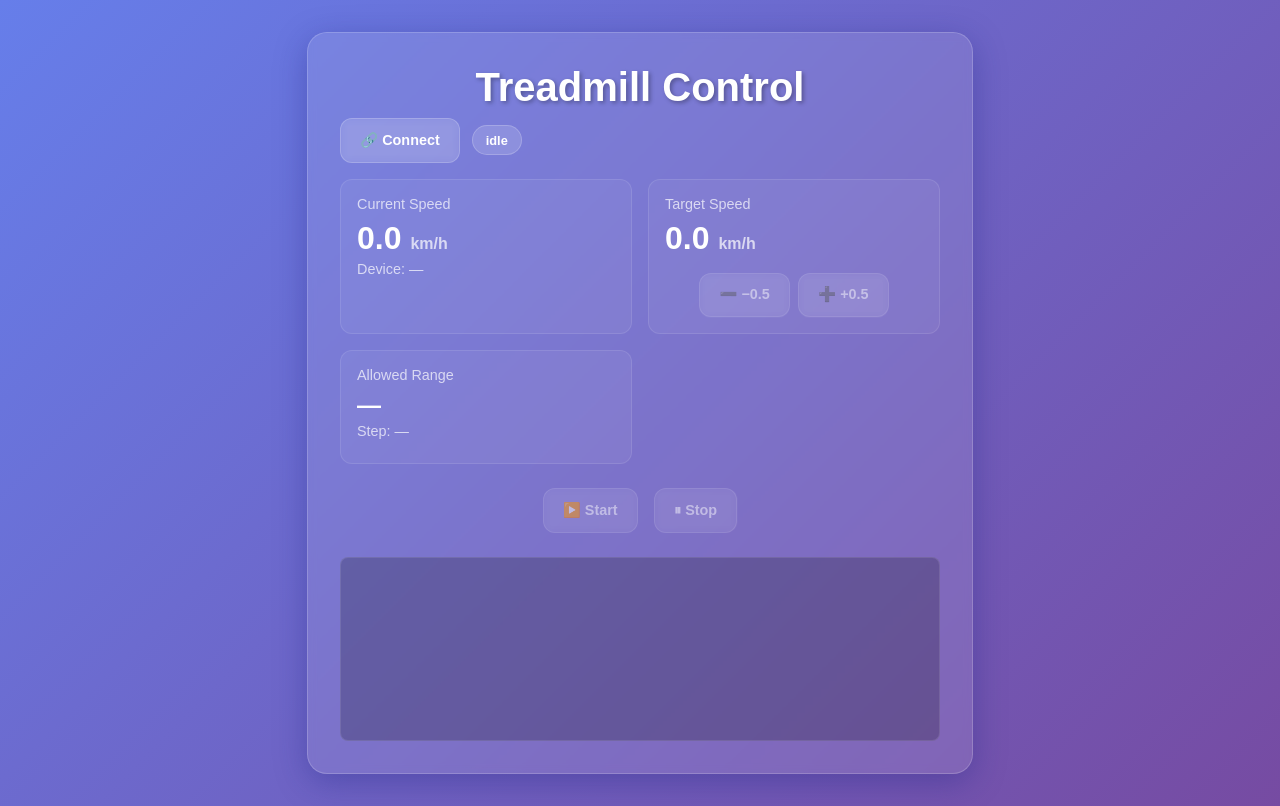
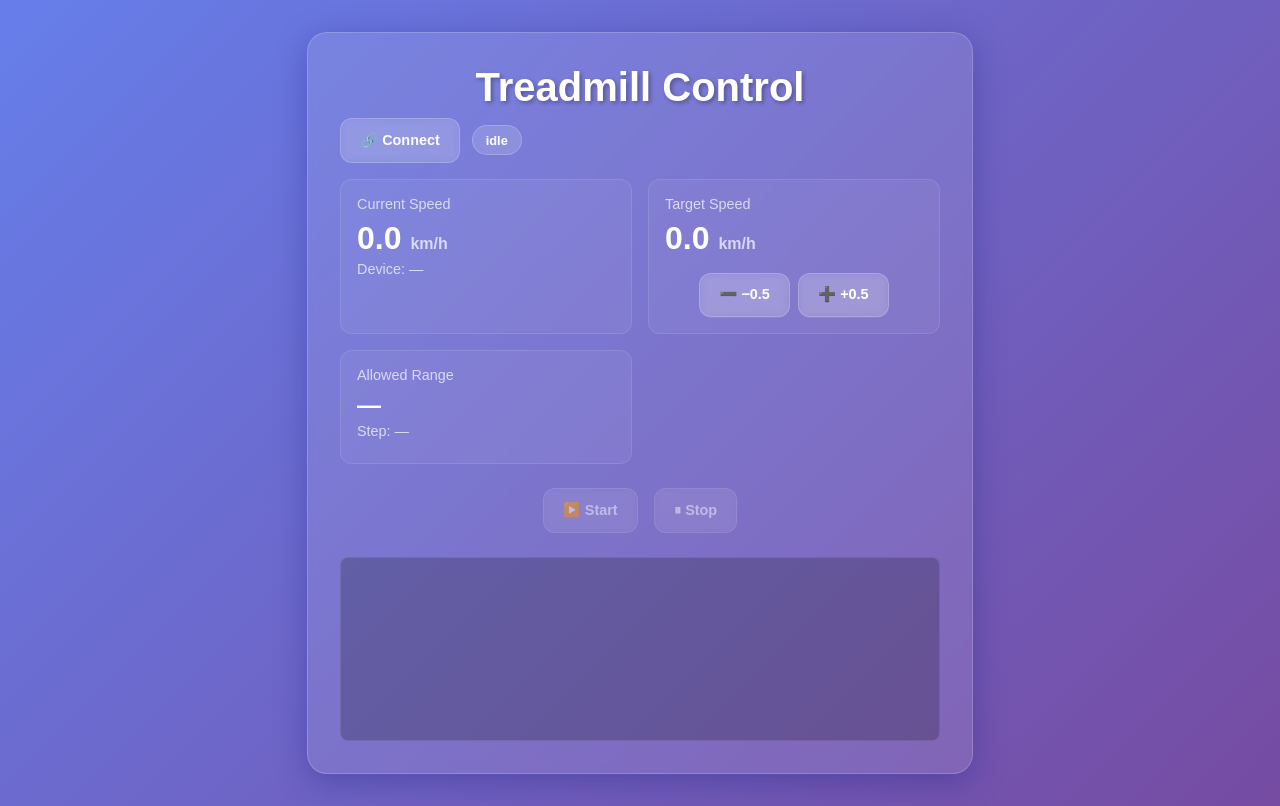
Before and after one commit to MartinNielsen/treadmill-control, a plain HTML site: page index.html in a window 1280 px wide. Drawn offline with Linux system fonts and the light colour scheme.

Commit message:
fix: Ensure target speed buttons are always enabled

```diff
--- a/index.html
+++ b/index.html
@@ -188,8 +188,8 @@
                     <span class="stat-unit">km/h</span>
                 </div>
                 <div class="speed-controls" style="margin-top: 1rem; justify-content: center; display: flex; gap: 0.5rem;">
-                    <button id="btnMinus" disabled>➖ −0.5</button>
-                    <button id="btnPlus" disabled>➕ +0.5</button>
+                    <button id="btnMinus">➖ −0.5</button>
+                    <button id="btnPlus">➕ +0.5</button>
                 </div>
             </div>
             <div class="stat-card">
```
